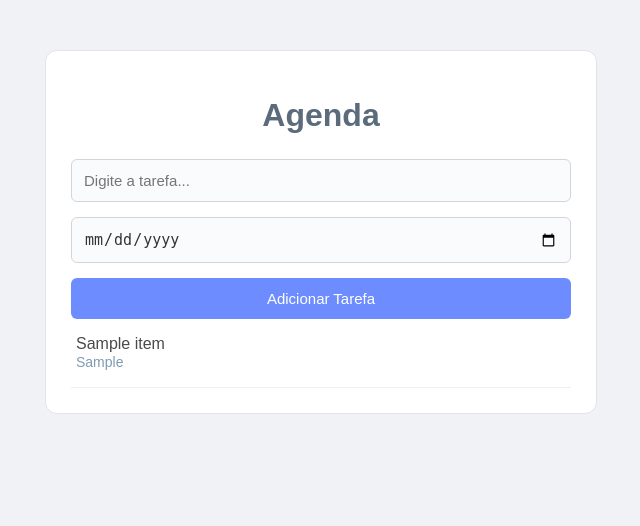
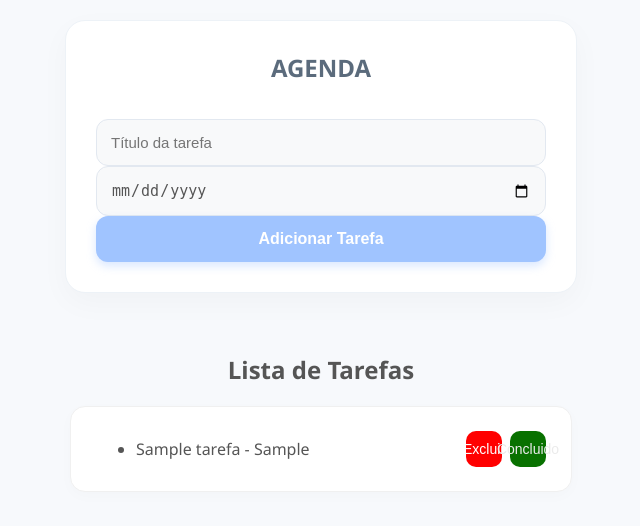
Before and after one commit to JoaoPPradela/agenda, a Flask app: template templates/agenda.html in a window 1280 px wide. Shown: the top 526 px of the page, without its empty margins (319-959 px from the left). Run offline with Flask 3, Linux system fonts and the light colour scheme; the template is opened without the code that fills it: most values are stand-ins (such as "Sample title", 1, 10 or a date in 2020).

Commit message:
feat: Deletando tarefas

```diff
--- a/app.py
+++ b/app.py
@@ -1,10 +1,6 @@
-from flask import Flask, render_template, request, redirect, url_for
+from flask import Flask, render_template, request
 from models.tarefa import Tarefa
-
 app = Flask(__name__)
-
-# Lista Global para guardar as tarefas
-lista_de_tarefas = []
 
 @app.route('/')
 def home():
@@ -12,24 +8,25 @@ def home():
 
 @app.route('/agenda', methods=['GET','POST'])
 def agenda():
+    tarefas = None
+
     if request.method == 'POST':
         titulo_tarefa = request.form['titulo-tarefa']
         data_conclusao = request.form['data-conclusao']
+        tarefa = Tarefa(titulo_tarefa, data_conclusao)
+        tarefa.salvar_tarefa()
 
-        # Cria a tarefa e salva
-        nova_tarefa = Tarefa(titulo_tarefa, data_conclusao)
-        nova_tarefa.salvar_tarefa()
+    tarefas = Tarefa.obter_tarefas()
+    return render_template('agenda.html', titulo='Agenda', tarefas=tarefas)
 
-        # Adiciona na lista global
-        lista_de_tarefas.append(nova_tarefa)
-        return redirect(url_for('agenda'))
 
-    # Se for GET (apenas carregando a página), mostramos a lista
-    return render_template('agenda.html', titulo='Agenda', tarefas=lista_de_tarefas)
+@app.route('/delete/<int:idTarefa>')
+def delete(idTarefa):
+    tarefa = Tarefa.id(idTarefa)
+    tarefa.excluir_tarefa()
+    return
+
 
 @app.route('/ola')
 def ola_mundo():
     return "Olá, Mundo!"
-
-if __name__ == '__main__':
-    app.run(debug=True)
--- a/static/style.css
+++ b/static/style.css
@@ -1,105 +1,184 @@
-/*FUNDO DA PÁGINA*/
+/* === CONFIGURAÇÕES GERAIS (Fundo Claro) === */
 body {
-    background-color: #f0f2f5;
-    font-family: 'Arial', sans-serif;
+    font-family: 'Segoe UI', Tahoma, Geneva, Verdana, sans-serif;
+    background-color: #f7f9fc; /* Um cinza muito leve, quase branco */
     margin: 0;
-    padding: 0;
-    color: #4a4a4a;
+    padding: 20px;
+    display: flex;
+    flex-direction: column;
+    align-items: center;
+    color: #555; /* Texto cinza escuro é mais elegante que preto puro */
 }
 
-.container-principal {
-    background-color: white;
-    width: 90%;
-    max-width: 500px;
-    margin: 50px auto;
-    padding: 25px;
-    border-radius: 12px;
-    border: 1px solid #e1e4e8;
+h1 {
+    text-align: center;
+    color: #6c757d; /* Cinza médio para o título */
+    font-size: 2.2rem;
+    font-weight: normal; /* Tira o negrito pesado */
+    margin-bottom: 20px;
 }
 
-/*Titulo*/
-.titulo {
-    text-align: center;
-    color: #5b6b7c;
-    margin-bottom: 25px;
-    font-weight: 600;
+/* === CARD DO FORMULÁRIO === */
+.form-card {
+    background: white;
+    width: 100%;
+    max-width: 450px;
+    padding: 30px;
+    border-radius: 20px; /* Cantos bem redondos */
+    /* Sombra muito suave e espalhada */
+    box-shadow: 0 10px 30px rgba(0, 0, 0, 0.03);
+    border: 1px solid #edf2f7; /* Borda quase invisível */
+
+    display: flex;
+    flex-direction: column;
+    gap: 15px;
+    margin-bottom: 40px;
 }
 
-/*Campo de data e Texto*/
-.input-bonito {
+/* === INPUTS (Campos de texto) === */
+input {
     width: 100%;
-    padding: 12px;
-    margin-bottom: 15px;
-    background-color: #f9fbfc;
-    border: 1px solid #d1d5db;
-    border-radius: 6px;
+    padding: 14px;
+    border: 1px solid #e2e8f0; /* Borda cinza clara */
+    border-radius: 12px;
+    background-color: #f8f9fa; /* Fundo do input levemente cinza */
+    font-size: 15px;
+    color: #555;
     box-sizing: border-box;
-    font-size: 15px;
     outline: none;
-    color: #333;
+    transition: 0.3s;
 }
 
-.input-bonito:focus {
-    border-color: #8da2fb;
+input:focus {
     background-color: #fff;
+    border-color: #a0c4ff; /* Azul pastel ao clicar */
+    box-shadow: 0 0 0 3px rgba(160, 196, 255, 0.2); /* Brilho suave */
 }
 
-/* Botão de adicionar */
-.btn-adicionar {
+/* === BOTÃO PRINCIPAL (Adicionar) === */
+form button {
     width: 100%;
-    background-color: #6c8cff;
+    padding: 14px;
+    background-color: #a0c4ff; /* Azul Pastel (Periwinkle) */
     color: white;
+    font-size: 16px;
+    font-weight: 600;
     border: none;
-    padding: 12px;
-    font-size: 15px;
-    font-weight: 500;
-    border-radius: 6px;
+    border-radius: 12px;
     cursor: pointer;
-    transition: background-color 0.2s;
+    transition: 0.3s;
+    box-shadow: 0 4px 10px rgba(160, 196, 255, 0.4);
 }
 
-.btn-adicionar:hover {
-    background-color: #5a75e6;
+form button:hover {
+    background-color: #8cb6ff; /* Escurece um pouquinho */
+    transform: translateY(-2px);
 }
 
-/*LISTA DE TAREFAS*/
-.card {
+/* === CARD DA TAREFA (Lista) === */
+.tarefa-card {
     background: white;
-    border-bottom: 1px solid #f0f0f0;
-    padding: 16px 5px;
+    width: 100%;
+    max-width: 450px;
+    padding: 15px 25px;
+    margin-bottom: 15px;
+    border-radius: 15px;
+    border-left: 6px solid #a0c4ff; /* Detalhe lateral combinando com o botão */
+    box-shadow: 0 4px 15px rgba(0, 0, 0, 0.02); /* Sombra levíssima */
+    border: 1px solid #f0f0f0;
+
+    /* ALINHAMENTO (Manteve a correção) */
     display: flex;
+    flex-direction: row;
     justify-content: space-between;
     align-items: center;
-    transition: background-color 0.2s;
 }
 
-.card:hover {
-    background-color: #fafbfc;
-    border-radius: 6px;
+.tarefa-info {
+    flex-grow: 1;
+    text-align: left;
 }
 
-/*ESTILO DA HOME*/
-.subtitulo {
-    color: #7f8c8d;
+/* Título da tarefa */
+.tarefa-info span:first-child {
     font-size: 16px;
-    margin-bottom: 35px;
-    line-height: 1.5;
+    color: #4a5568;
 }
 
-.btn-inicio {
-    display: inline-block; /*Faz o link se comportar como uma caixa*/
-    background-color: #6c8cff;
+/* Data da tarefa */
+.tarefa-data {
+    color: #a0aec0; /* Cinza bem claro */
+    font-size: 13px;
+    margin-top: 5px;
+    display: block;
+}
+
+/* === BOTÕES DE AÇÃO (Pequenos) === */
+.botoes {
+    display: flex;
+    gap: 8px;
+    margin-left: 15px;
+}
+
+.button-concluir, .button-excluir {
+    width: 36px;
+    height: 36px;
+    border: none;
+    border-radius: 10px; /* Quadrado arredondado */
+    cursor: pointer;
+    display: flex;
+    align-items: center;
+    justify-content: center;
+    font-size: 14px;
+    color: white;
+    transition: 0.2s;
+}
+
+/* Verde Suave (Mint) */
+.button-concluir {
+    background-color: #087100; /* Ciano pastel */
+    color: #ebebeb; /* Texto escuro para dar contraste no fundo claro */
+}
+.button-concluir:hover { background-color: #0a9400; }
+
+/* Vermelho Suave (Salmon) */
+.button-excluir {
+    background-color: #ff0000; /* Vermelho pastel */
+    color: rgb(255, 255, 255);
+}
+.button-excluir:hover { background-color: #fe3a3a; }
+
+/* === PÁGINA HOME (Se houver) === */
+.home {
+    background: white;
+    max-width: 400px;
+    padding: 40px;
+    border-radius: 20px;
+    box-shadow: 0 10px 30px rgba(0, 0, 0, 0.05);
+    text-align: center;
+    margin-top: 50px;
+}
+
+.link-agenda {
+    display: inline-block;
+    margin-top: 20px;
+    padding: 12px 30px;
+    background-color: #a0c4ff;
     color: white;
     text-decoration: none;
-    padding: 15px 30px;
-    border-radius: 8px;
-    font-size: 16px;
-    font-weight: 500;
-    transition: all 0.3s ease;
-    box-shadow: 0 4px 10px rgba(108, 140, 255, 0.2);
+    border-radius: 25px;
+    font-weight: bold;
+    transition: 0.3s;
 }
-.btn-inicio:hover {
-    background-color: #5a75e6;
-    transform: translateY(-3px); /* O botão sobe um pouco ao passar o mouse*/
-    box-shadow: 0 6px 15px rgba(108, 140, 255, 0.3);
+.link-agenda:hover {
+    background-color: #8cb6ff;
 }
+
+.titulo-card {
+    margin: 0 0 20px 0; /* Espaço embaixo do título */
+    color: #5b6b7c;     /* Um cinza azulado suave */
+    font-size: 1.5rem;  /* Tamanho médio */
+    font-weight: 600;   /* Levemente negrito */
+    text-align: center; /* Centralizado */
+    width: 100%;        /* Garante que ocupe a largura toda */
+}
--- a/templates/agenda.html
+++ b/templates/agenda.html
@@ -1,29 +1,37 @@
 {% extends "base.html" %}
 {% block content %}
+<div class="form-card">
 
-<div class="container-principal">
+    <h2 class="titulo-card">AGENDA</h2>
 
-    <h1 class="titulo">Agenda</h1>
+     <form method="POST">
+         <input type="text" name="titulo-tarefa"
+        id="titulo-tarefa" placeholder="Título da tarefa"
+         required>
+         <input type="date" name="data-conclusao"
+         id="data-conclusao">
+        <button type="submit">Adicionar Tarefa</button>
+   </form>
+</div>
 
-    <form method="POST">
-       <input type="text" name="titulo-tarefa" class="input-bonito"
-              placeholder="Digite a tarefa..." required>
+<h2>Lista de Tarefas</h2>
+<div class="tarefa-card">
+{% if tarefas %}
 
-        <input type="date" name="data-conclusao" class="input-bonito">
+     <ul>
+     {%for tarefa in tarefas%}
+         <li>{{ tarefa.titulo_tarefa }} - {{ tarefa.data_conclusao }}</li>
+        {% endfor %}
+    </ul>
 
-        <button type="submit" class="btn-adicionar">Adicionar Tarefa</button>
-    </form>
+{% else %}
 
-    {% for item in tarefas %}
-    <div class="card">
+        <p>Nem uma tarefa cadastrada</p>
 
-        <div>
-            {{ item.titulo }} <br>
-            <span style="color: #7f9ab3; font-size: 14px;">{{ item.data_conclusao }}</span>
+{% endif %}
+         <div class="botoes">
+             <button class="button-excluir">Excluir</button>
+             <button class="button-concluir">Concluido</button>
         </div>
-
-    </div>
-    {% endfor %}
-    </div>
-
+</div>
 {% endblock %}
```
Also changed, not shown: models/tarefa.py (+32 -4 lines), data/tarefas.sqlite3.
